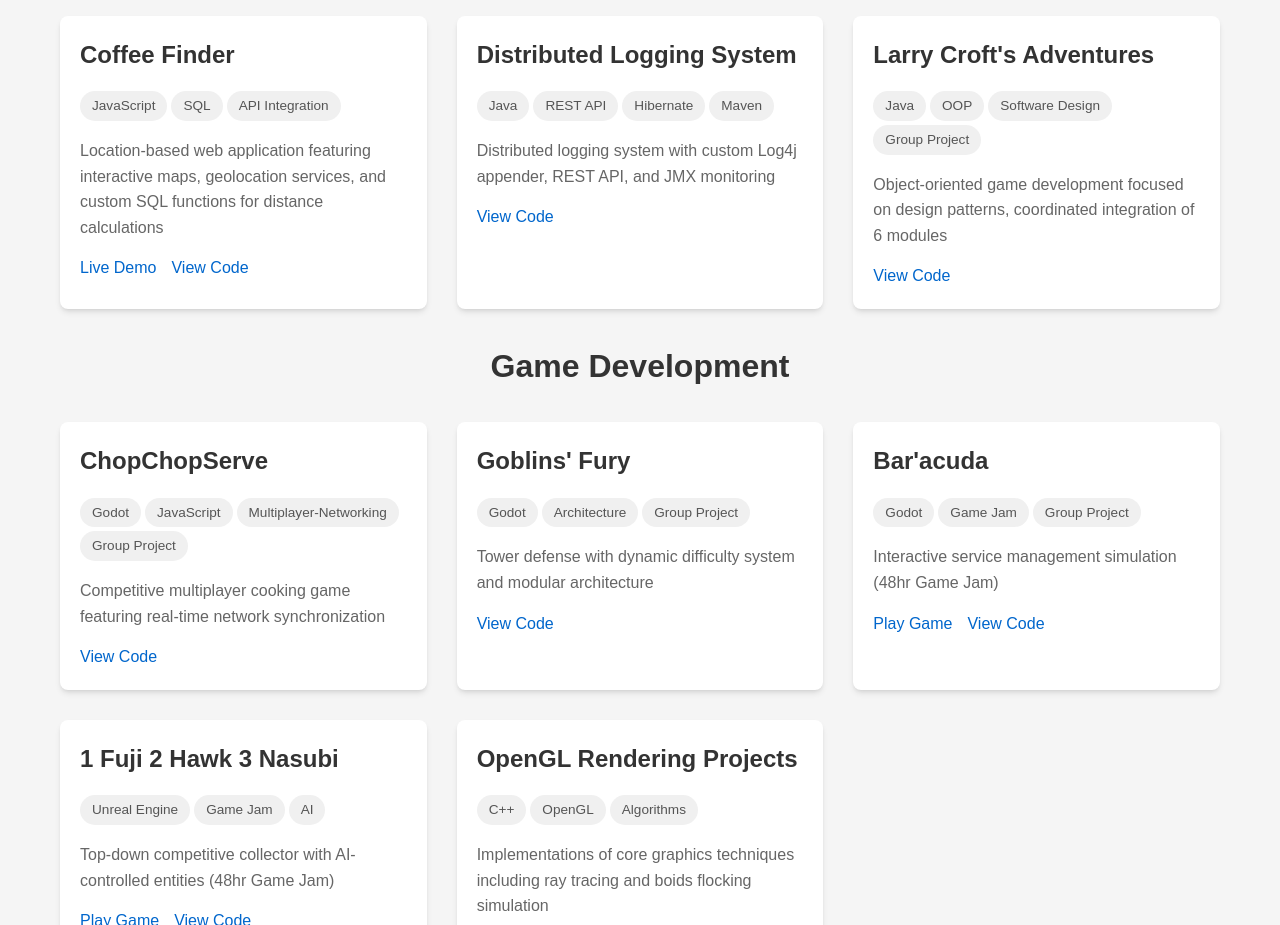
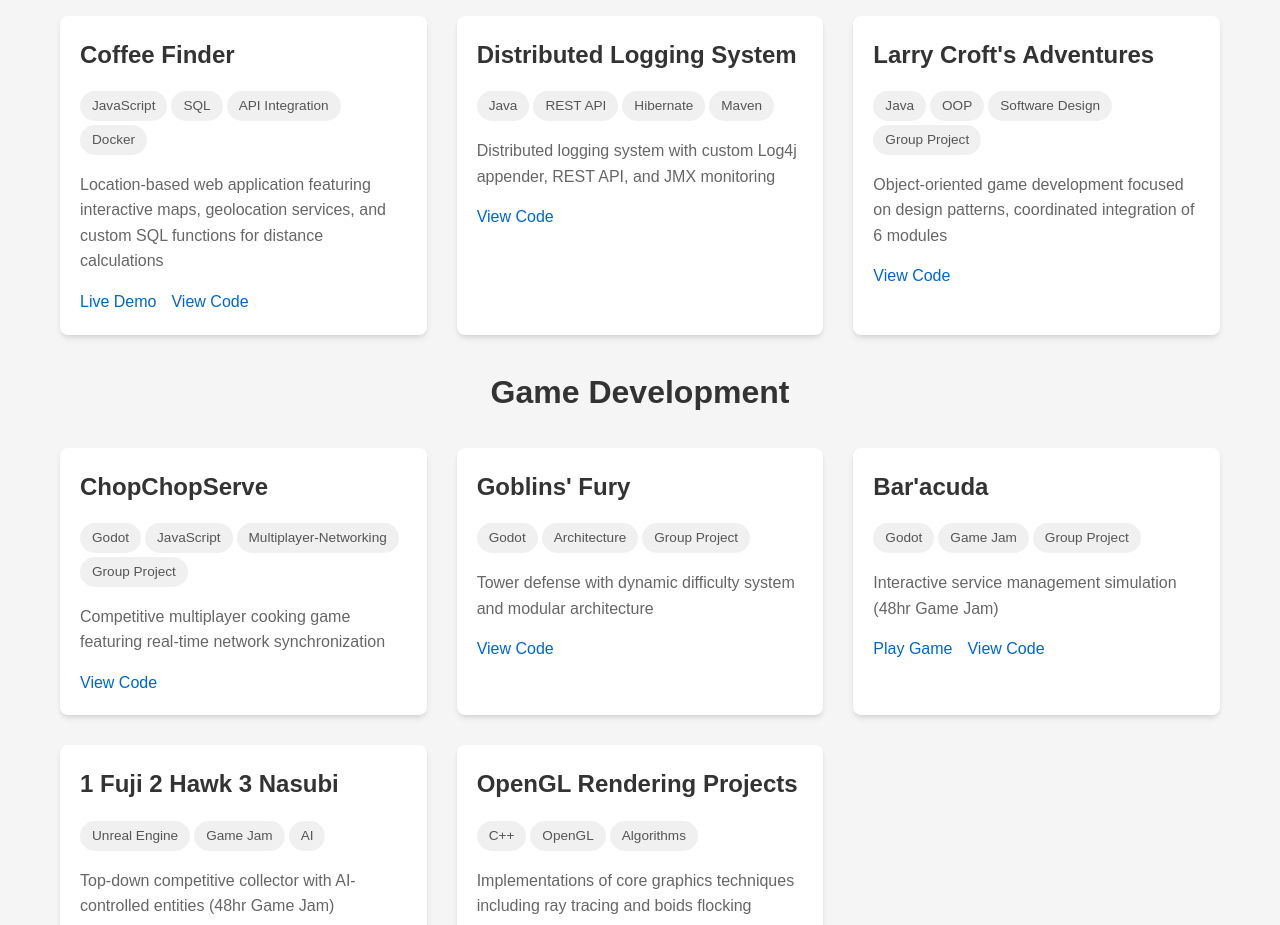
Before and after one commit to NagareNegishi/NagareNegishi.github.io, a React (Vite) app: page / in a window 1280 px wide. Shown: the part 1060-1985 px from the top of the page. Built offline with nearby package versions, Linux system fonts and the light colour scheme.

Commit message:
added docker

```diff
--- a/src/data/projects.js
+++ b/src/data/projects.js
@@ -2,7 +2,7 @@ export const softwareProjects = [
     {
     id: 1,
     title: "Coffee Finder",
-    tags: ["JavaScript", "SQL", "API Integration"],
+    tags: ["JavaScript", "SQL", "API Integration", "Docker"],
     description: "Location-based web application featuring interactive maps, geolocation services, and custom SQL functions for distance calculations",
     links: {
         demo: "https://nagarenegishi.com/Coffee-Finder/",
```
